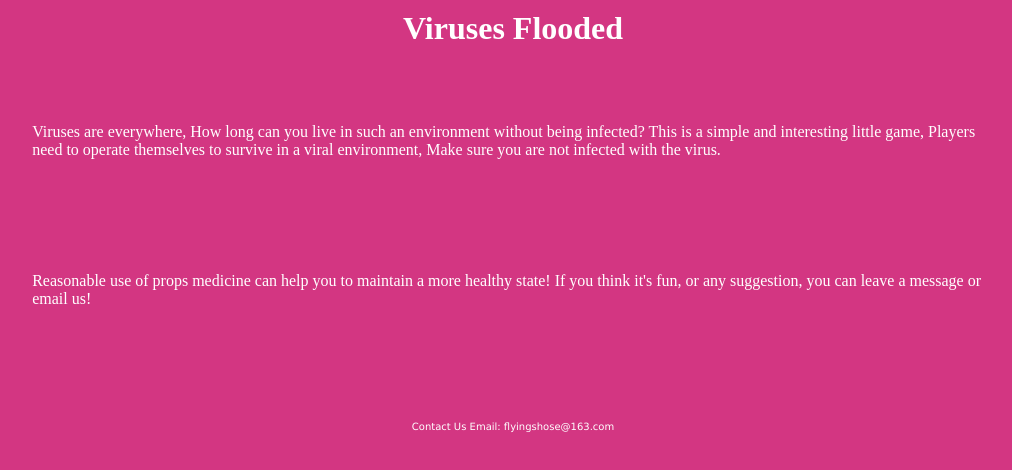
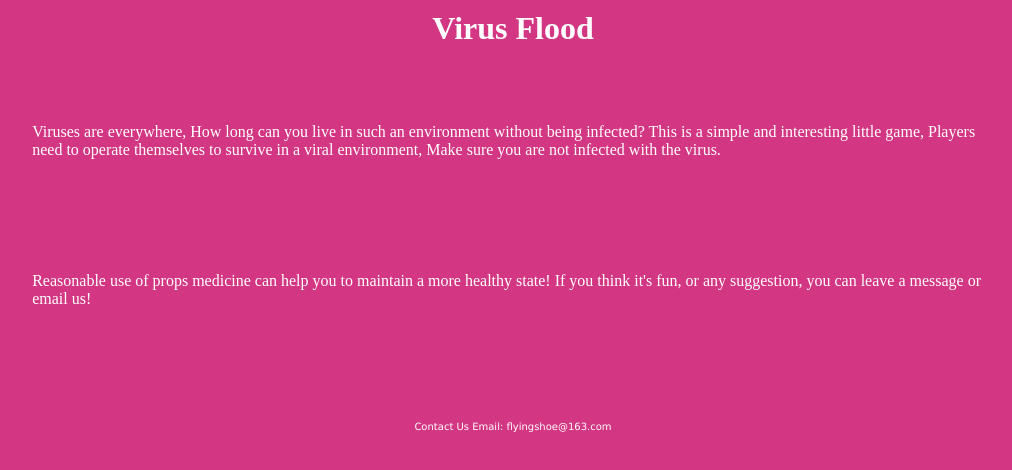
Before and after one commit to qfc606/viruseseverywhere.github.io, a plain HTML site: page index.html in a window 1280 px wide. Shown: the whole page, without its empty margins (127-1139 px from the left). Drawn offline with Linux system fonts and the light colour scheme.

Commit message:
Update index.html

```diff
--- a/index.html
+++ b/index.html
@@ -6,7 +6,7 @@ p.margin {margin: 2cm 4cm 3cm 4cm}
 </style>
 </head>
 
-<h1 align="center" style="color:white;margin-top:10">Viruses Flooded</h1>
+<h1 align="center" style="color:white;margin-top:10">Virus Flood</h1>
 
 <p class="margin" style="color:white">
 Viruses are everywhere, How long can you live in such an environment without being infected?
@@ -23,7 +23,7 @@ If you think it's fun, or any suggestion, you can leave a message or email us!
 
 <p align="center"style="font-size:10px;font-family:verdana;color:white">
 Contact Us
-Email: flyingshose@163.com</p>
+Email: flyingshoe@163.com</p>
 
 </body>
 </html>
```
